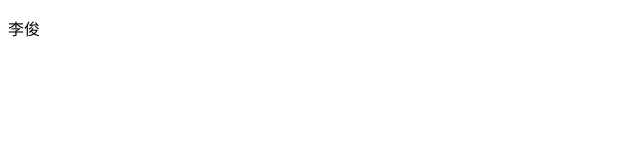
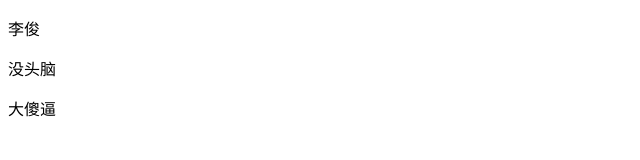
Before and after one commit to zinnia95/lijunfw, a plain HTML site: page index.html in a window 1280 px wide. Shown: the whole page, without its empty margins (0-640 px from the left). Drawn offline with Linux system fonts and the light colour scheme.

Commit message:
李俊大傻逼

```diff
--- a/index.html
+++ b/index.html
@@ -9,6 +9,8 @@
 
 <body>
     <p>李俊</p>
+    <p>没头脑</p>
+    <p>大傻逼</p>
 </body>
 
 </html>
```
